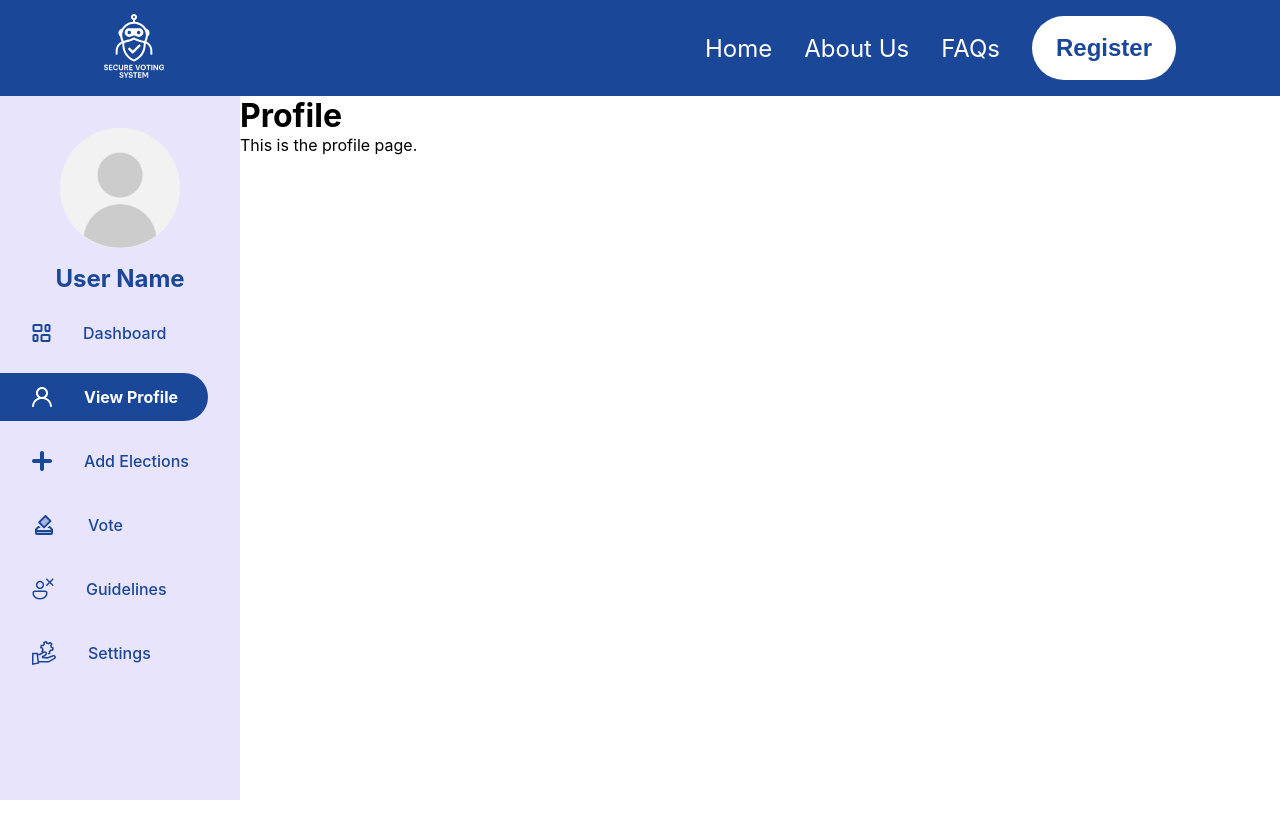
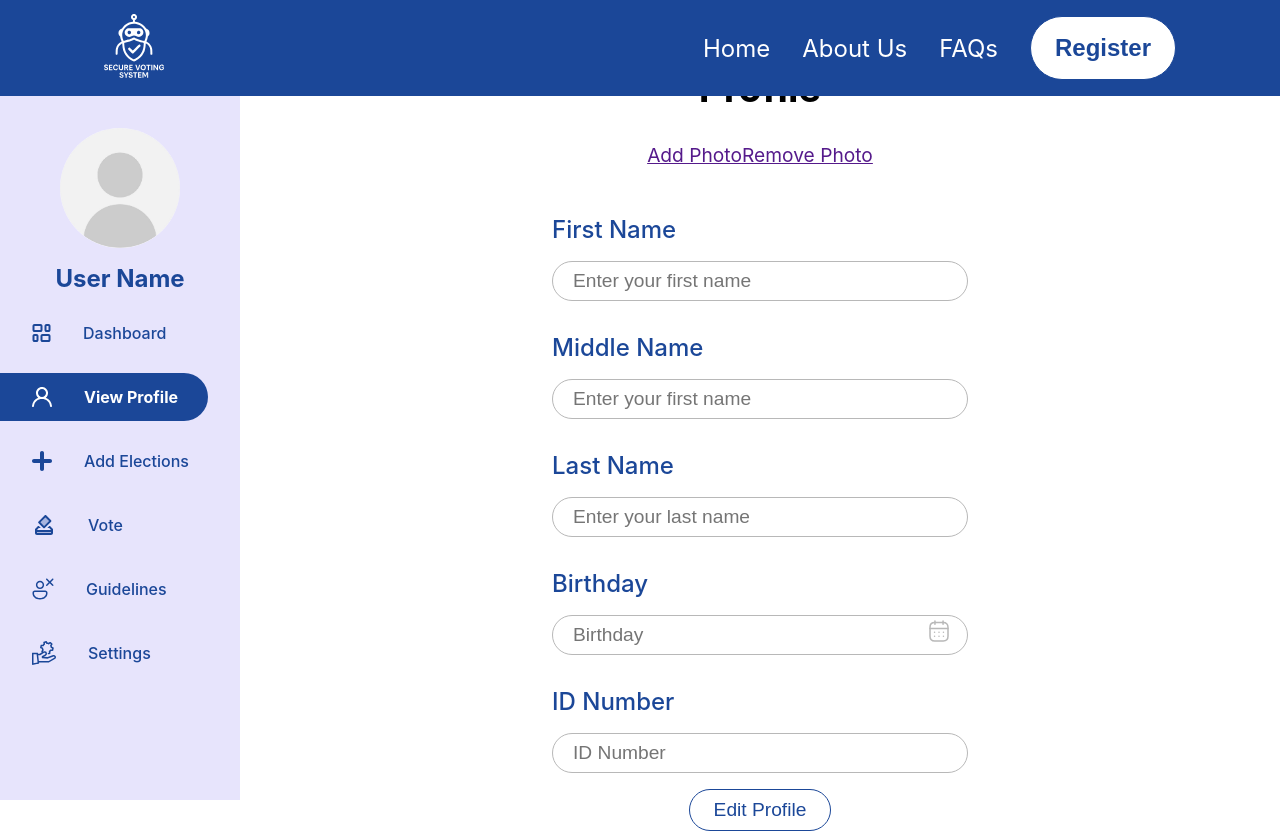
Before and after one commit to Houssien-Zeineddine/secure_remote_voting_system, a React (Vite) app in the folder client/: page /profile in a window 1280 px wide. Before the commit the page ends 800 px from the top, so only its background shows below. Built offline with nearby package versions, Linux system fonts and the light colour scheme.

Commit message:
setting the initial design

```diff
--- a/client/src/components/Button/style.css
+++ b/client/src/components/Button/style.css
@@ -42,6 +42,7 @@
     background-color: var(--white-color);
     color: var(--primary-color);
     border-radius: 100px;
+    border: 1px solid var(--primary-color);
 }
 
 .btn--blue {
--- a/client/src/components/Input/style.css
+++ b/client/src/components/Input/style.css
@@ -16,7 +16,7 @@
 label {
     color: var(--primary-color);
     font-weight: var(--font-weight-medium);
-    font-size: var(--font-size-body);
+    font-size: var(--font-size-header-4);
 }
 
 input {
@@ -26,6 +26,7 @@ input {
     color: var(--primary-color);
     outline: none;
     font-weight: var(--font-weight-medium);
+    font-size: var(--font-size-body);
     width: 100%;
     height: 2.5rem;
 }
--- a/client/src/pages/Profile/index.jsx
+++ b/client/src/pages/Profile/index.jsx
@@ -1,8 +1,89 @@
+import React from "react";
+import Input from "../../components/Input";
+import Button from "../../components/Button";
+import Calendar from "../../assets/calendar 1.svg";
+import { useState } from "react";
+import "./style.css";
+
 const Profile = () => {
+  const [isEditing, setIsEditing] = useState(true);
   return (
     <div className="along-sidebar-positioning">
-      <h1>Profile</h1>
-      <p>This is the profile page.</p>
+      <div className="profile-container">
+        <h1>Profile</h1>
+        <div>
+          <a href="">Add Photo</a>
+          <a href="">Remove Photo</a>
+        </div>
+        {isEditing ? (
+          <div className="profile-form-container">
+            <Input
+              label="first_name"
+              labelText="First Name"
+              type="text"
+              name="first_name"
+              id="first_name"
+              placeholder="Enter your first name"
+              classNames="profile-form-container-input"
+            />
+            <Input
+              label="middle_name"
+              labelText="Middle Name"
+              type="text"
+              name="middle_name"
+              id="middle_name"
+              placeholder="Enter your first name"
+              classNames="profile-form-container-input"
+            />
+            <Input
+              label="last_name"
+              labelText="Last Name"
+              type="text"
+              name="last_name"
+              id="last_name"
+              placeholder="Enter your last name"
+              classNames="profile-form-container-input"
+            />
+            <div className="input-wrapper profile-form-container-input">
+              <Input
+                label="birthday"
+                labelText="Birthday"
+                type="text"
+                name="birthday"
+                id="birthday"
+                placeholder="Birthday"
+                classNames="profile-form-container-input"
+              />
+              <img src={Calendar} alt="" className="birthday-calendar" />
+            </div>
+            <Input
+              label="id_number"
+              labelText="ID Number"
+              type="text"
+              name="id_number"
+              id="id_number"
+              placeholder="ID Number"
+              classNames="profile-form-container-input"
+            />
+            <Button
+              text="Edit Profile"
+              variant="white"
+              size="small"
+              type="submit"
+            />
+          </div>
+        ) : (
+          <Input
+            label="first_name"
+            labelText="First Name"
+            type="text"
+            name="first_name"
+            id="first_name"
+            placeholder="Enter your first name"
+            classNames="input-vertical"
+          />
+        )}
+      </div>
     </div>
   );
 };
--- a/client/src/pages/Profile/style.css
+++ b/client/src/pages/Profile/style.css
@@ -0,0 +1,38 @@
+.profile-container {
+    display: flex;
+    flex-direction: column;
+    justify-content: center;
+    align-items: center;
+    gap: 2rem;
+    height: calc(100vh - 6rem);
+    width: 100%;
+    font-size: var(--font-size-body);
+}
+
+.input-wrapper {
+    position: relative;
+    align-items: center;
+  }
+
+  .birthday-calendar {
+    position: absolute;
+    right: 10px;
+    top: 65%;
+    right: 4%;
+    cursor: pointer;
+    z-index: 1;
+  }
+
+  .profile-form-container {
+    display: flex;
+    flex-direction: column;
+    justify-content: center;
+    align-items: center;
+    gap: 1rem;
+    width: 40%;
+  }
+
+  .profile-form-container-input {
+    width: 100%;
+    font-size: var(--font-size-header-2);
+  }
```
Also changed, not shown: client/src/assets/calendar 1.svg (added).
